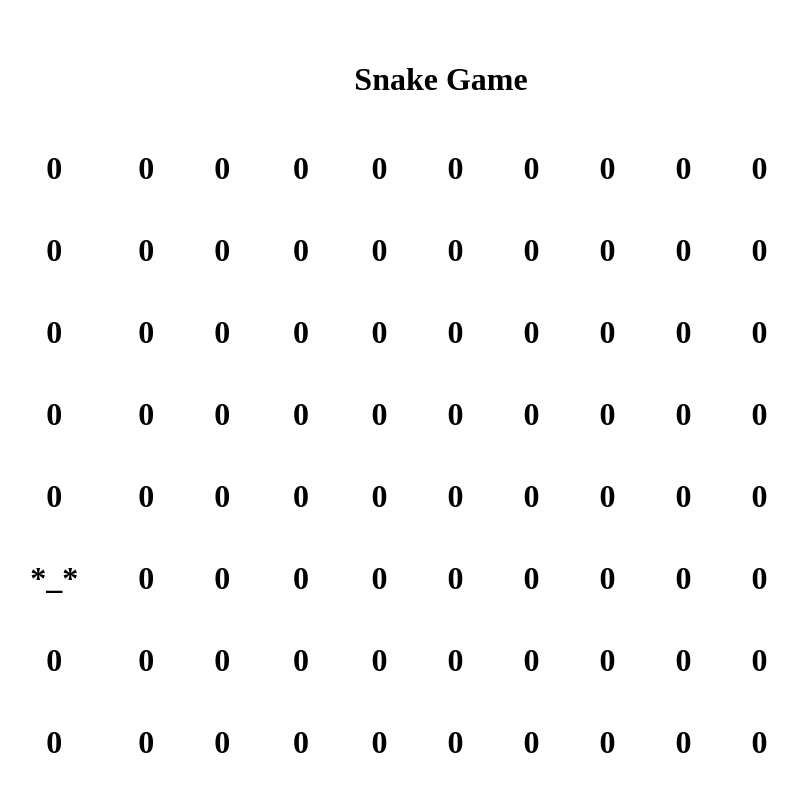
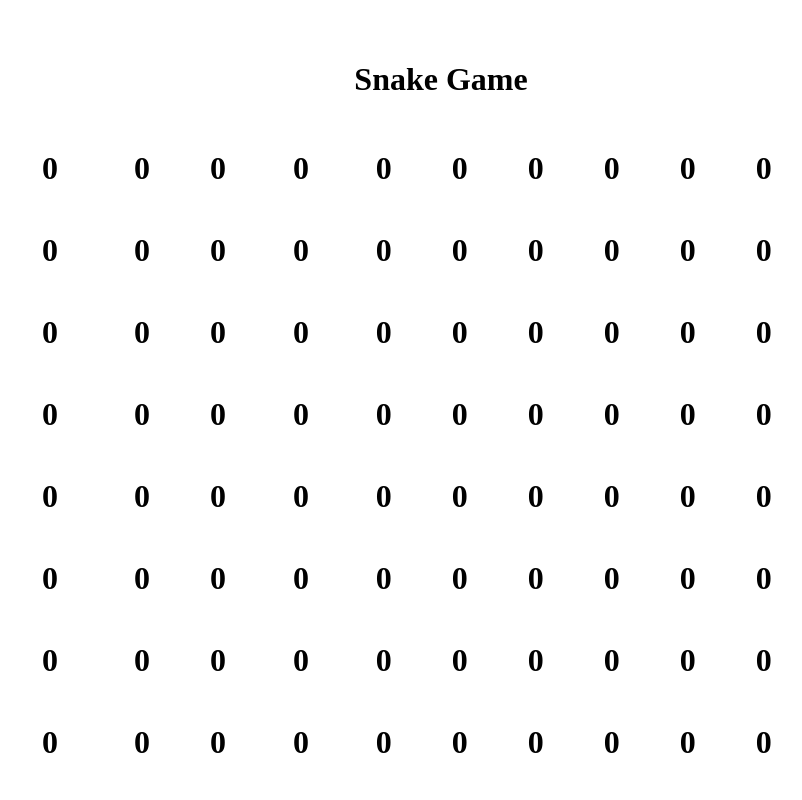
Before and after one commit to dylank03/react-snake-game, a React (Vite) app: page / in a window 1280 px wide. Shown: the top 800 px of the page, without its empty margins (199-1001 px from the left). Built offline with nearby package versions, Linux system fonts and the light colour scheme.

Commit message:
basic snake movement

```diff
--- a/src/App.jsx
+++ b/src/App.jsx
@@ -2,16 +2,12 @@ import { useState, useEffect } from 'react'
 import './App.css'
 import Snake from './Snake'
 
-import Grid from './Grid'
-
 function App() {
-
-  const [grid, setGrid] = useState(new Array(10).fill(0).map(row => new Array(10).fill(0)))
 
   return (
     <>
-      <Snake setGrid = {setGrid} />
-      <Grid grid = {grid} setGrid={setGrid}/>
+      <h1>Snake Game</h1>
+      <Snake/>
       <button> Start Game</button>
     </>
   )
--- a/src/Grid.jsx
+++ /dev/null
@@ -1,13 +0,0 @@
-import { useEffect, useState } from "react"
-
-const Grid = ({grid, setGrid})=>{
-
-    return grid.map((row, RowPos)=>{
-        return <div key={RowPos} className="row">{row.map((cell, cellPos)=>{
-            return(<h1 key = {cellPos} className="empty-cell">{cell}</h1>)
-        })}</div>
-    })
-
-}
-
-export default Grid
--- a/src/Snake.jsx
+++ b/src/Snake.jsx
@@ -1,55 +1,64 @@
 import { useEffect, useState } from "react"
 import SnakeClass from "./snakeClass"
 
-const Snake = ({setGrid})=>{
-    const [snakeObj, setSnakeObj] = useState(new SnakeClass(0))
-    const [currentCount, setCurrentCount] = useState(0)
-    const [direction, setDirection] = useState('ArrowDown')
-    const [food, setFood] = useState([Math.floor(Math.random()*9), Math.floor(Math.random()*9)])
-    const[message, setMessage] = useState('')
-    const incrementCount = ()=>{
-        if(snakeObj.head[0][0] >= 0 && snakeObj.head[0][1] >= 0 && snakeObj.head[0][0] < 9 && snakeObj.head[0][1] < 9){
-            setTimeout(()=>{setCurrentCount((count)=>count+1)},1000)
-        }
-        else{
-            setMessage('Game Over!')
-        }
+const Snake = ()=>{
+    const [grid, setGrid] = useState(new Array(10).fill(0).map(row => new Array(10).fill(0)))
+    const snakeObj = new SnakeClass(0)
+    let direction = 'ArrowDown'
+    const [food, setFood] = useState({x: Math.floor(Math.random()*9), y: Math.floor(Math.random()*9)})
+
+
+    function updateGrid(){
+        setGrid((grid)=>{
+            grid = new Array(10).fill(0).map(row => new Array(10).fill(0))
+            for(let i = 0; i < snakeObj.body.length; i++){
+                grid[snakeObj.body[i].x].splice(snakeObj.body[i].y,1,'*_*')
+            }
+            grid[food.x].splice(food.y,1, '@')
+            return grid
+        })
     }
 
+    let lastRenderTime = 0
+    const snakeSpeed = 2
 
-    window.addEventListener('keydown', (event)=>{
-        setDirection(event.key)
+
+    function main(currentTime) {
+
+        window.addEventListener('keydown', (e)=>{
+            console.log(e.key)
+            direction = e.key
+            console.log(direction)
+        })
+
+        window.requestAnimationFrame(main)
+        const secondsSinceLastRender = (currentTime - lastRenderTime) / 1000
+        if (secondsSinceLastRender < 1 / snakeSpeed) return
+
+        snakeObj.move(direction)
+        if(snakeObj.body[0].y<=9 && snakeObj.body[0].y>=0 && snakeObj.body[0].x <= 9 && snakeObj.body[0].x >=0){
+            updateGrid()
+        }
+        lastRenderTime = currentTime
+
+      }
+
+      useEffect(()=>{
+        setGrid((grid)=>{
+            grid = new Array(10).fill(0).map(row => new Array(10).fill(0))
+            grid[snakeObj.body[0].x].splice(snakeObj.body[0].y,1,'*_*')
+            return grid
+        })
+        window.requestAnimationFrame(main)
+      },[])
+
+
+
+    return grid.map((row, RowPos)=>{
+        return <div key={RowPos} className="row">{row.map((cell, cellPos)=>{
+            return(<h1 key = {cellPos} className="empty-cell">{cell}</h1>)
+        })}</div>
     })
-
-    useEffect(()=>{
-            incrementCount()
-
-            if(snakeObj.head[0][0] === food[0] && snakeObj.head[0][1] === food[1]){
-                setGrid(new Array(10).fill(0).map(row => new Array(10).fill(0)))
-                console.log(snakeObj.head[0][0], snakeObj.head[0][1])
-                setGrid((grid)=>{
-                grid[snakeObj.head[0][0]].splice(snakeObj.head[0][1], snakeObj.length, '*_*')
-                snakeObj.grow()
-                snakeObj.move(direction)
-                return grid
-                })
-                setFood([Math.floor(Math.random()*9), Math.floor(Math.random()*9)])
-            }
-            else{
-                setGrid(new Array(10).fill(0).map(row => new Array(10).fill(0)))
-                console.log(snakeObj.head[0][0], snakeObj.head[0][1])
-                setGrid((grid)=>{
-                grid[snakeObj.head[0][0]].splice(snakeObj.head[0][1], snakeObj.length, '*_*')
-                grid[food[0]].splice(food[1],1,'[]')
-                snakeObj.move(direction)
-                return grid
-                })
-            }
-
-        console.log(snakeObj.head[0][0], snakeObj.head[0][1])
-
-    },[currentCount])
-    return <><h1>Snake Game</h1><h1>{message}</h1></>
 }
 
 export default Snake
--- a/src/snakeClass.js
+++ b/src/snakeClass.js
@@ -1,24 +1,26 @@
 class SnakeClass {
     constructor(headPos){
-        this.head = [[0,0]]
-        this.length = 1
+        this.body = [{x:0, y:0}]
     }
     move(direction){
         if(direction === 'ArrowRight'){
-            return this.head[0][0] += 1
+            this.body[0].x += 1
         }
         else if(direction === 'ArrowLeft'){
-            return this.head[0][0] -= 1
+            return this.body[0].x -= 1
         }
         else if(direction === 'ArrowDown'){
-            return this.head[0][1] += 1
+                this.body[0].y += 1
         }
         else if(direction === 'ArrowUp'){
-            return this.head[0][1] -= 1
+            return this.body[0].y -= 1
         }
+        // for(let i = 0; i < this.body.length; i++){
+        //     console.logo(this.body[i+1]) = console.log({...this.body[i]})
+        // }
     }
     grow(){
-        return this.head
+        return this.body.push(this.body[this.body.length-1])
     }
 }
 
```
